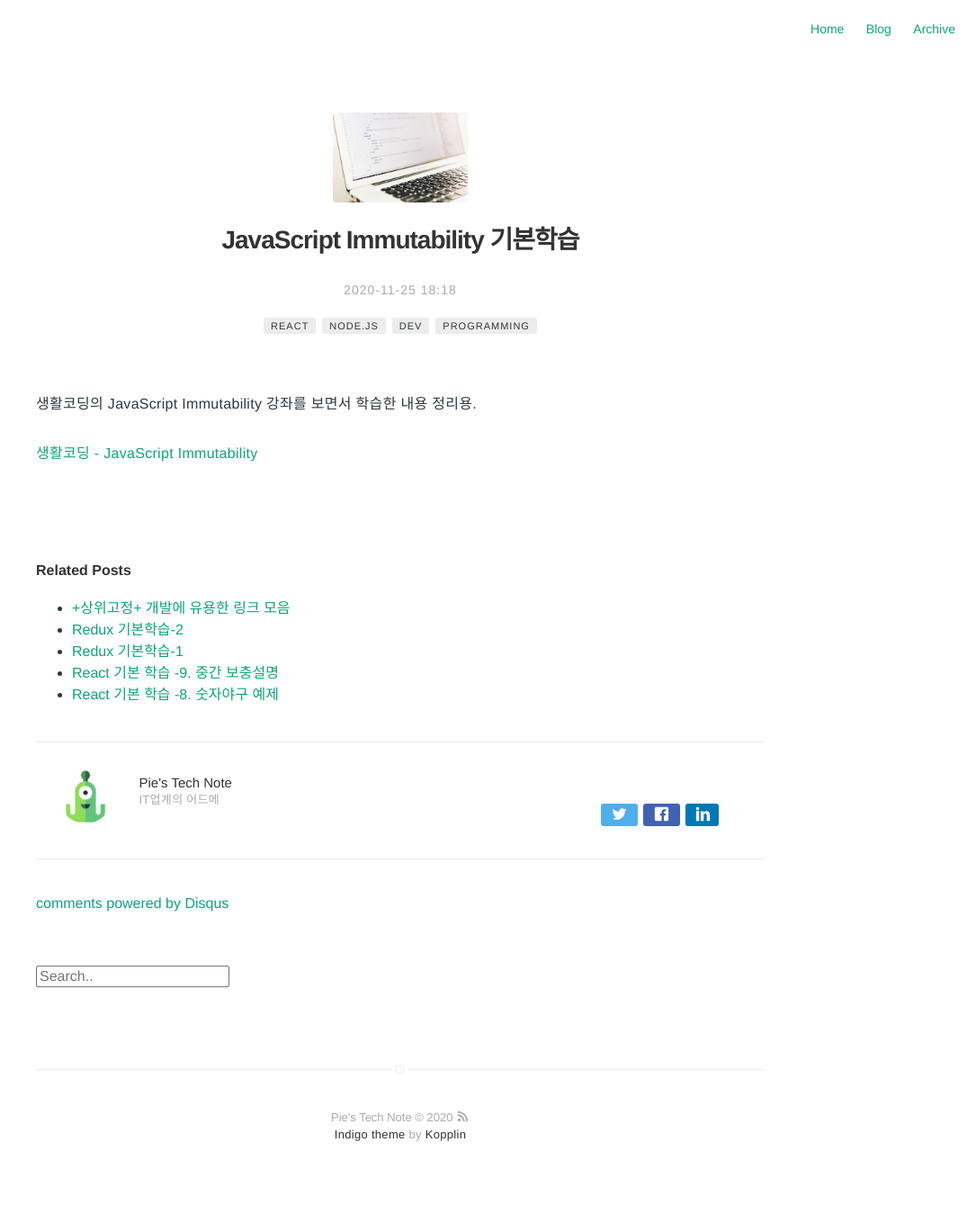
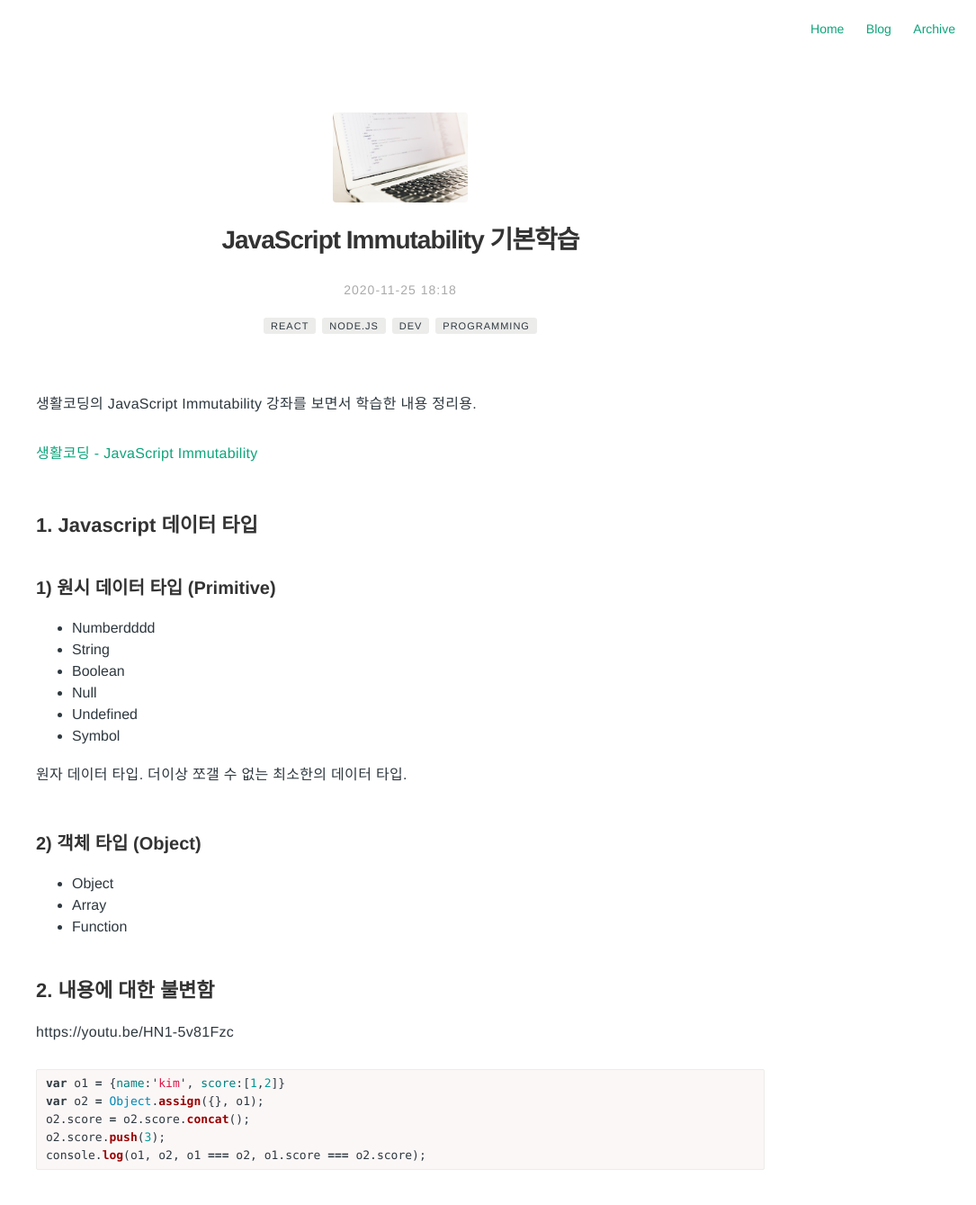
Before and after one commit to Pie001/pie001.github.io, a Jekyll site: the page built from _posts/2020-11-26-0081.md, in a window 1280 px wide and 1400 px high. Shown: the top 1339 px of the window at 90% size, without its empty margins (195-1280 px from the left). Built offline with Jekyll 4.4.1, drawn with Linux system fonts in a browser that asks for light colours; comment, search, counter and statistics services are not loaded.

Commit message:
Update 2020-11-26-0081.md

````diff
--- a/_posts/2020-11-26-0081.md
+++ b/_posts/2020-11-26-0081.md
@@ -19,3 +19,32 @@ description: JavaScript Immutability 기본학습
 생활코딩의 JavaScript Immutability 강좌를 보면서 학습한 내용 정리용.
 
 [생활코딩 - JavaScript Immutability](https://opentutorials.org/module/4075)
+
+
+## 1. Javascript 데이터 타입
+
+### 1) 원시 데이터 타입 (Primitive)
+- Numberdddd
+- String
+- Boolean
+- Null
+- Undefined
+- Symbol
+
+원자 데이터 타입. 더이상 쪼갤 수 없는 최소한의 데이터 타입.
+
+### 2) 객체 타입 (Object)
+- Object
+- Array
+- Function
+
+## 2. 내용에 대한 불변함
+
+https://youtu.be/HN1-5v81Fzc
+```js
+var o1 = {name:'kim', score:[1,2]}
+var o2 = Object.assign({}, o1);
+o2.score = o2.score.concat();
+o2.score.push(3);
+console.log(o1, o2, o1 === o2, o1.score === o2.score);
+```
````
